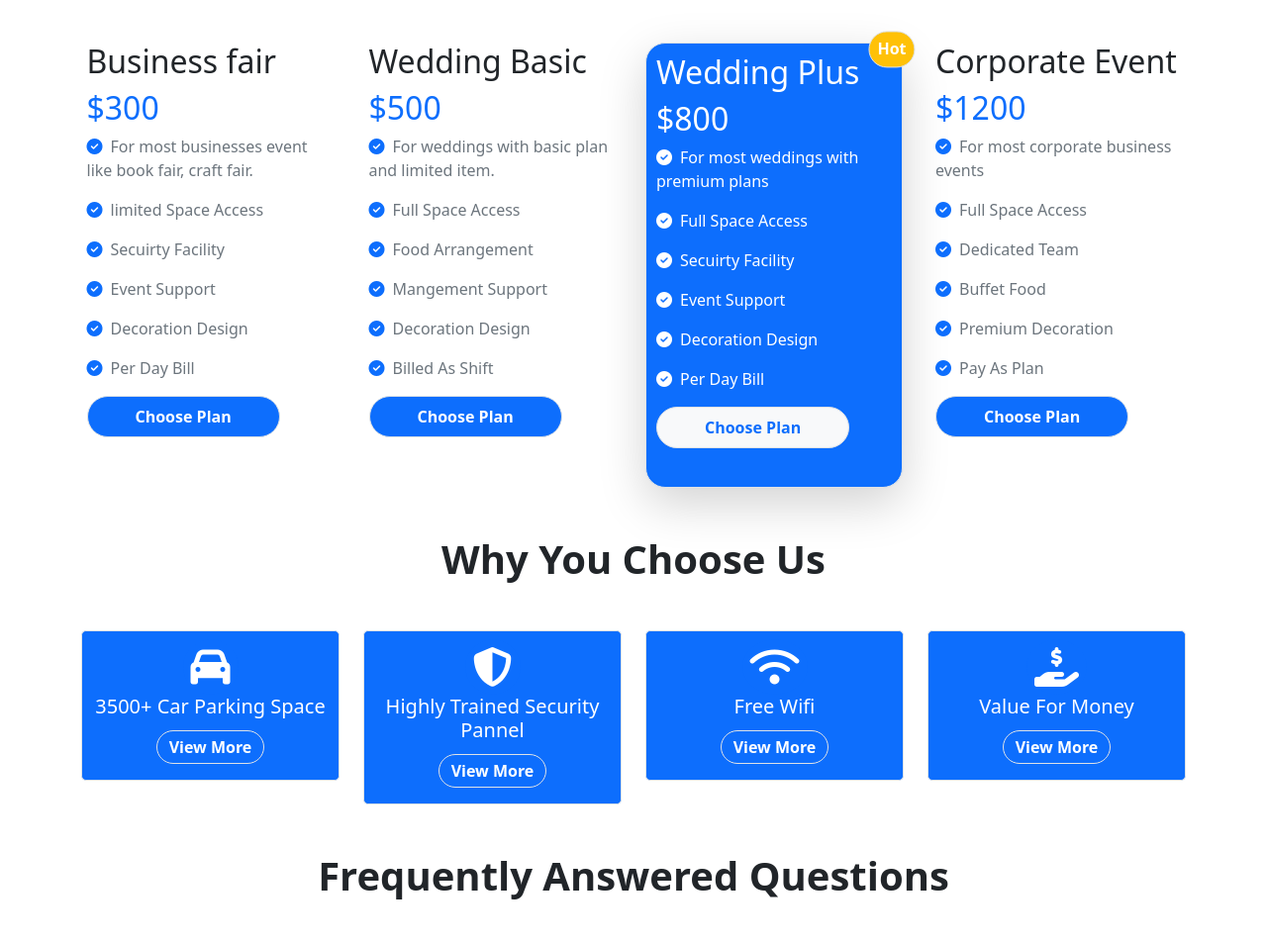
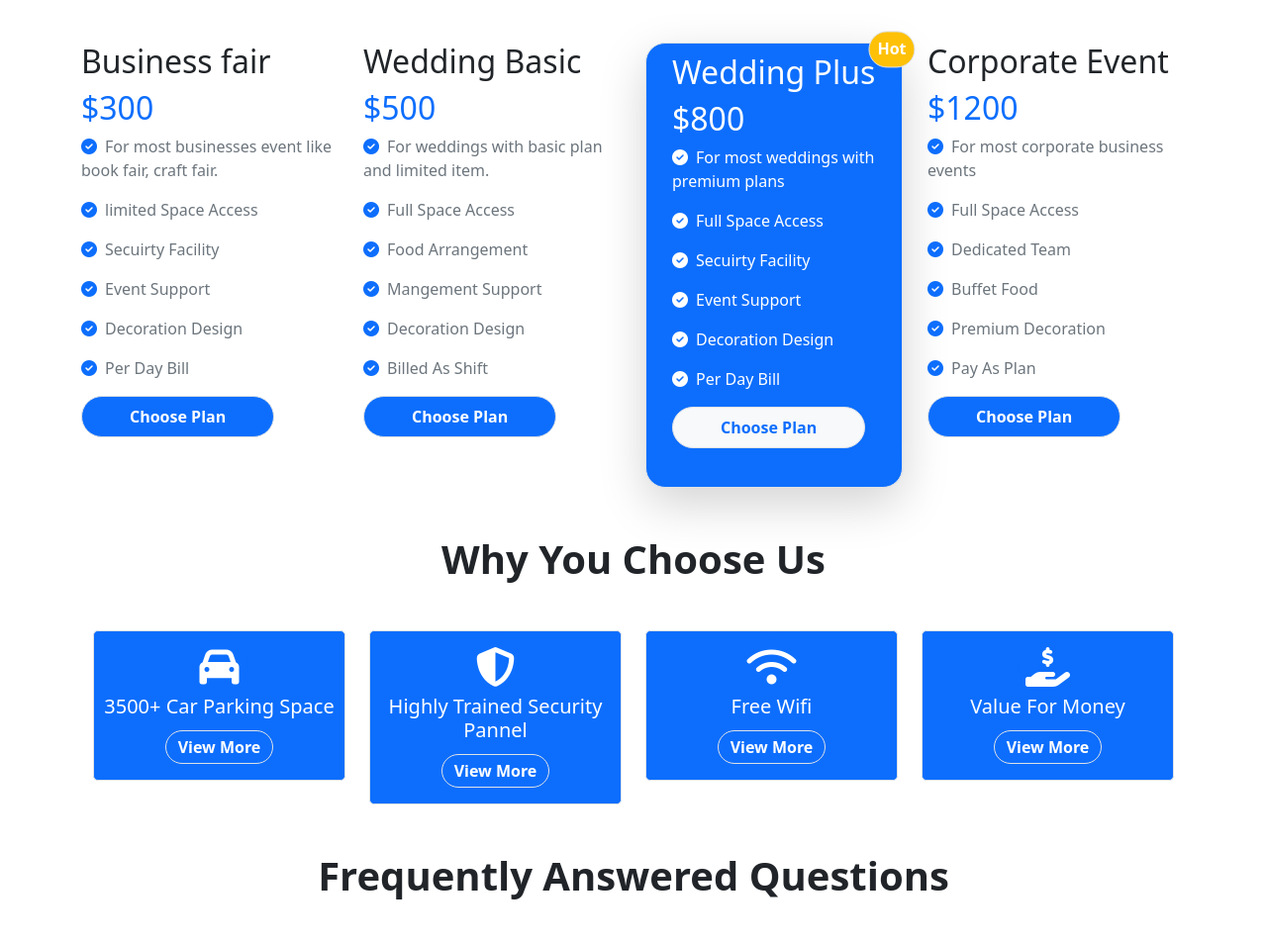
Before and after one commit to Shadman-Shakib-27/convention-center, a plain HTML site: page index.html in a window 1280 px wide. Shown: the part 700-1654 px from the top of the page at 99% size. Drawn offline with nearby package versions, Linux system fonts and the light colour scheme.

Commit message:
Modified Some Items

```diff
--- a/index.html
+++ b/index.html
@@ -101,12 +101,12 @@
 
     <main>
         <!-- Our Package Part Start -->
-        <section class="package my-5">
+        <section class="my-5">
         <h1 class="fw-bolder display-6 text-center my-5">Our Package</h1>
-            <div class="container">
+            <div class="container package ">
                 <div class="row">
                   <div class="col-lg-3 col-md-6 col-sm-12 col-12">
-                     <div class="Card m-auto  m-md-auto">
+                     <div class="Card m-auto mb-sm-3 m-md-auto">
                         <h2>Business fair</h2>
                         <h2 class="text-primary">$300</h2>
                       <p class="text-muted"> <i class="fas fa-check-circle me-2 text-primary"></i>For most businesses event
@@ -120,7 +120,7 @@
                      </div>
                   </div>
                   <div class="col-lg-3 col-md-6 col-sm-12 col-12">
-                   <div class="Card m-auto  m-md-auto">
+                   <div class="Card m-auto mt-sm-3 m-md-auto">
                     <h2>Wedding Basic</h2>
                     <h2 class="text-primary">$500</h2>
                   <p class="text-muted"> <i class="fas fa-check-circle me-2 text-primary"></i>For weddings with basic plan
@@ -134,16 +134,16 @@
                    </div>
                   </div>
                   <div class="col-lg-3 col-md-6  col-12">
-                   <div class="wedding-plus shadow-lg border rounded-5  bg-primary">
+                   <div class="wedding-plus shadow-lg border rounded-5 bg-primary">
                     <div class="position-relative">
                         <div class="position-absolute top-0 start-100 translate-middle">
                             <h6 class="text-white fw-bold bg-warning border rounded-pill p-2 ">Hot</h6>
                         </div>
                     </div>
-                    <div>
+                    <div class="ms-3">
                         <h2 class="text-white">Wedding Plus</h2>
                         <h2 class="text-white">$800</h2>
-                  <p class="text-white"> <i class="fas fa-check-circle me-2 text-white"></i>For most weddings with premium plans</p>
+                   <p class="text-white"> <i class="fas fa-check-circle me-2 text-white"></i>For most weddings with premium plans</p>
                    <p class="text-white"><i class="fas fa-check-circle me-2 text-white"></i>Full Space Access</p>
                    <p class="text-white"><i class="fas fa-check-circle me-2 text-white"></i>Secuirty Facility</p>
                    <p class="text-white"><i class="fas fa-check-circle me-2 text-white"></i>Event Support</p>
@@ -153,9 +153,10 @@
                     </div>
                    </div>
                   </div>
-                  <div class="col-lg-3 col-md-6  col-12">
-                 <div class="Card ms-2">
-                    <h2>Corporate Event</h2>
+                  <div class="col-lg-3 col-md-6 col-12">
+                 <div class="Card">
+                    <div class="">
+                        <h2>Corporate Event</h2>
                     <h2 class="text-primary">$1200</h2>
                   <p class="text-muted"> <i class="fas fa-check-circle me-2 text-primary"></i>For most corporate business
                     events</p>
@@ -165,6 +166,7 @@
                    <p class="text-muted"><i class="fas fa-check-circle me-2 text-primary"></i>Premium Decoration</p>
                    <p class="text-muted mt-2"><i class="fas fa-check-circle me-2 text-primary"></i>Pay As Plan</p>
                    <button class="btn btn-primary fw-bold border rounded-pill px-5 py-2">Choose Plan</button>
+                    </div>
                  </div>
                   </div>
                 </div>
@@ -176,31 +178,30 @@
         <section>
             <h1 class="fw-bolder display-6 text-center my-5">Why You Choose Us</h1>
             <div class="container">
-                <div class="row">
-                  <div class="col">
+                <div class="row m-sm-auto">
+                  <div class="col-lg-3 col-md-6 col-sm-12 col-12 ">
                 <div class="bg-primary text-center p-2 border rounded-3">
                     <i class="fas fa-car text-white bg-primary fw-bold fs-1 p-2 rounded-circle"></i>
                     <h5 class="text-white">3500+ Car Parking Space</h5>
                     <button class="btn btn-primary fw-bold border rounded-pill py-1 mt-1 mb-2">View More</button>
-
                 </div>
                   </div>
-                  <div class="col">
-                    <div class="bg-primary text-center p-2 border rounded-3">
+                  <div class="col-lg-3 col-md-6 col-sm-12 col-12">
+                    <div class="bg-primary text-center p-2 border rounded-3 m-lg-auto">
                         <i class="fas fa-shield-alt text-white bg-primary fw-bold fs-1 p-2 rounded-circle"></i>
                         <h5 class="text-white">Highly Trained Security Pannel</h5>
                         <button class="btn btn-primary fw-bold border rounded-pill py-1 mt-1 mb-2">View More</button>
                     </div>
                   </div>
-                  <div class="col">
-                    <div class="bg-primary text-center p-2 border rounded-3">
+                  <div class="col-lg-3 col-md-6 col-sm-12 col-12">
+                    <div class="bg-primary text-center p-2 border rounded-3 m-lg-auto">
                         <i class="fas fa-wifi text-white bg-primary fw-bold fs-1 p-2 rounded-circle"></i>
                         <h5 class="text-white">Free Wifi</h5>
                         <button class="btn btn-primary fw-bold border rounded-pill py-1 mt-1 mb-2">View More</button>
                     </div>
                   </div>
-                  <div class="col">
-                    <div class="bg-primary text-center p-2 border rounded-3">
+                  <div class="col-lg-3 col-md-6 col-sm-12 col-12">
+                    <div class="bg-primary text-center p-2 border rounded-3 m-lg-auto">
                         <i class="fas fa-hand-holding-usd text-white bg-primary fw-bold fs-1 p-2 rounded-circle"></i>
                         <h5 class="text-white">Value For Money</h5>
                         <button class="btn btn-primary fw-bold border rounded-pill py-1 mt-1 mb-2">View More</button>
--- a/style.css
+++ b/style.css
@@ -1,12 +1,6 @@
 /* Google Fonts */
 body {
   font-family: "Poppins", sans-serif;
-}
-.banner-photo {
-  background-repeat: no-repeat;
-  background-size: cover;
-  background-color: rgba(0, 0, 0, 0.5);
-  background-blend-mode: overlay;
 }
 .banner-button {
   text-decoration: none;
@@ -17,11 +11,6 @@ body {
   font-size: 16px;
   color: black;
 }
-.Card {
-  width: 250px;
-  height: 387px;
-  margin-bottom: 20px;
-}
 .wedding-plus {
   width: 260px;
   height: 450px;
@@ -29,3 +18,6 @@ body {
   border-radius: 20px;
   box-shadow: 0 8px 6px -6px gray;
 }
+.package {
+  align-items: center;
+}
```
